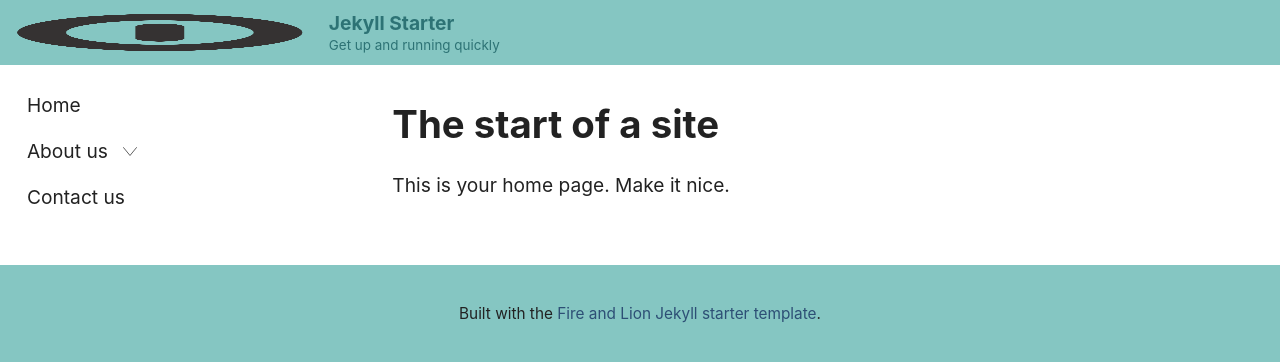
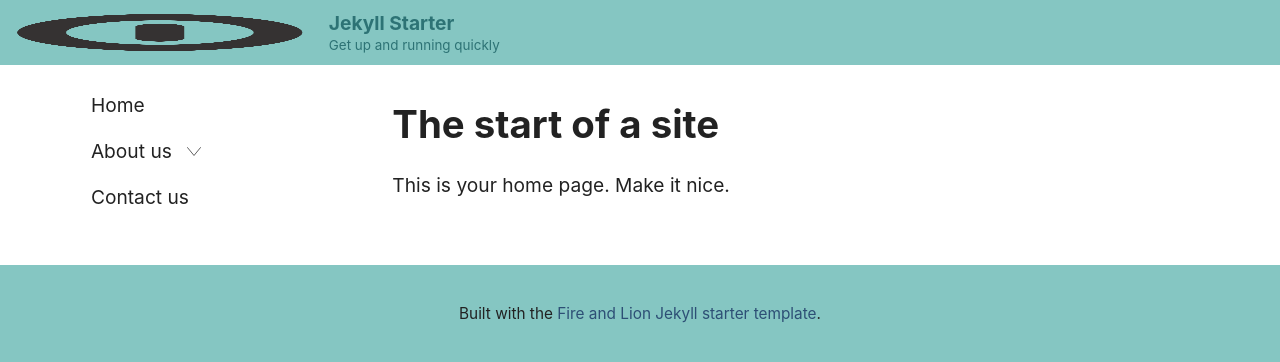
Before and after one commit to fireandlion/jekyll-starter, a Jekyll site: the page built from index.md, in a window 1280 px wide. Shown: the top 362 px of the page. Built offline with Jekyll 4.4.1, drawn with Linux system fonts in a browser that asks for light colours.

Commit message:
Center main content wrapper on large screens

```diff
--- a/_sass/wrappers.scss
+++ b/_sass/wrappers.scss
@@ -35,15 +35,13 @@
 	}
 	@media only screen and (min-width: $break-point-l) {
 		display: flex;
+		margin-left: auto;
+		margin-right: auto;
+		max-width: ($side-nav-width * 2) + $content-width;
 		width: 100%;
 		.content-inner {
 			margin: 0 auto;
 			width: 100%;
 		}
 	}
-	@media only screen and (min-width: $break-point-xl) {
-		.content-inner {
-			margin: 0;
-		}
-	}
 }
```
